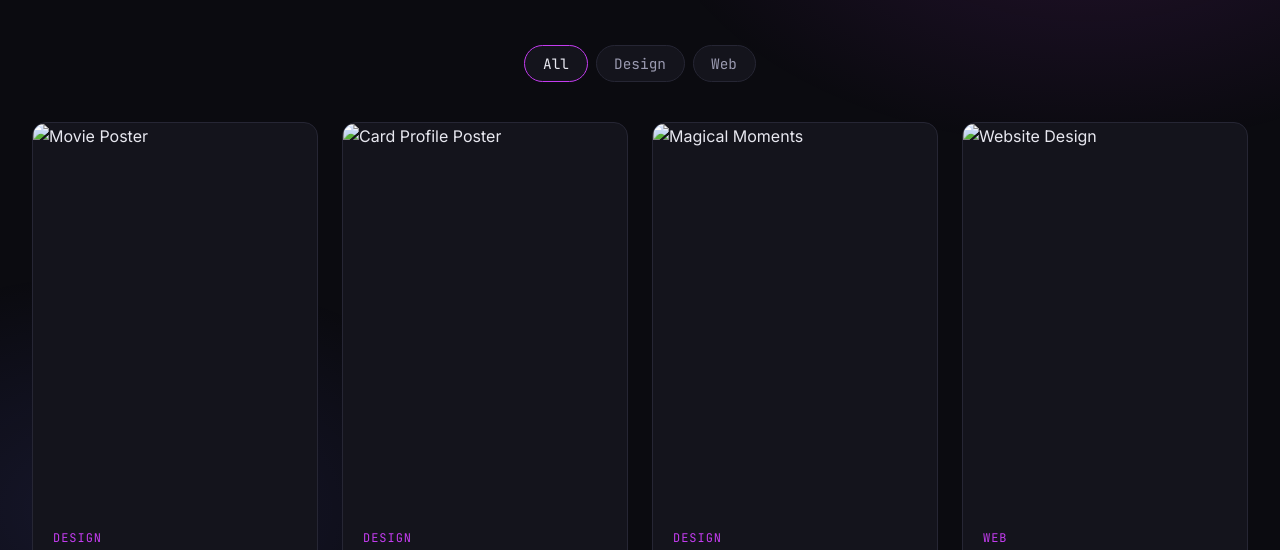
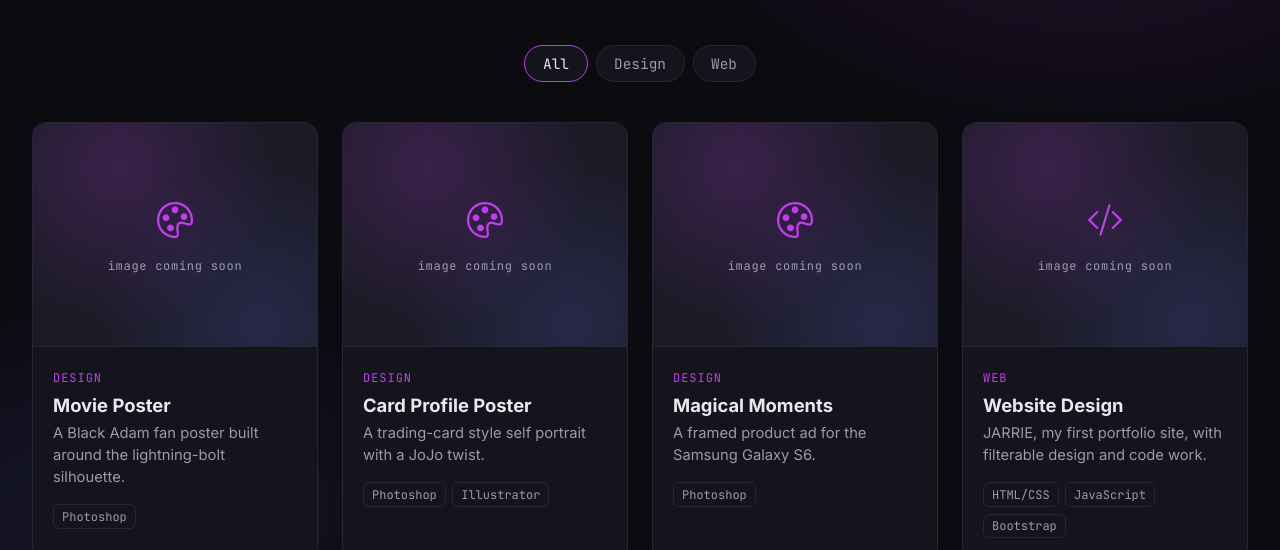
Before and after one commit to Jer-ryy/Jerriware, a website: page public/projects/index.html in a window 1280 px wide. Shown: the part 250-800 px from the top of the page. Drawn offline with nearby package versions, Linux system fonts and the light colour scheme.

Commit message:
feat(projects): use placeholder covers until project images are ready

```diff
--- a/public/projects/index.css
+++ b/public/projects/index.css
@@ -28,7 +28,22 @@
 }
 .project-card:hover { border-color: #3a3a52; }
 
-.cover { height: 24rem; }
+.cover { height: 14rem; }
+.cover-placeholder {
+  display: flex;
+  flex-direction: column;
+  align-items: center;
+  justify-content: center;
+  gap: 0.6rem;
+  color: var(--muted);
+  border-bottom: 1px solid var(--border);
+  background:
+    radial-gradient(circle at 30% 20%, rgba(196, 60, 240, 0.18), transparent 60%),
+    radial-gradient(circle at 80% 90%, rgba(106, 108, 255, 0.16), transparent 55%),
+    var(--surface-2);
+}
+.cover-placeholder i { font-size: 2.25rem; color: var(--accent); }
+.cover-placeholder span { font-size: 0.75rem; letter-spacing: 0.06em; }
 .cover-image { width: 100%; height: 100%; object-fit: cover; object-position: top; }
 
 .project-body { padding: 1.1rem 1.25rem 1.4rem; }
--- a/public/projects/index.js
+++ b/public/projects/index.js
@@ -1,4 +1,4 @@
-// Add projects here.
+// Add projects here. Leave imgSrc empty to show a placeholder cover.
 const projects = [
   {
     title: "Movie Poster",
@@ -6,7 +6,7 @@ const projects = [
     tools: ["Photoshop"],
     desc: "A Black Adam fan poster built around the lightning-bolt silhouette.",
     projLink: "",
-    imgSrc: "Movie-Poster.png",
+    imgSrc: "",
   },
   {
     title: "Card Profile Poster",
@@ -14,7 +14,7 @@ const projects = [
     tools: ["Photoshop", "Illustrator"],
     desc: "A trading-card style self portrait with a JoJo twist.",
     projLink: "",
-    imgSrc: "Card.png",
+    imgSrc: "",
   },
   {
     title: "Magical Moments",
@@ -22,7 +22,7 @@ const projects = [
     tools: ["Photoshop"],
     desc: "A framed product ad for the Samsung Galaxy S6.",
     projLink: "",
-    imgSrc: "Magical-Moments.png",
+    imgSrc: "",
   },
   {
     title: "Website Design",
@@ -30,17 +30,22 @@ const projects = [
     tools: ["HTML/CSS", "JavaScript", "Bootstrap"],
     desc: "JARRIE, my first portfolio site, with filterable design and code work.",
     projLink: "",
-    imgSrc: "Website-Portfolio.png",
+    imgSrc: "",
   },
 ];
 
 const grid = document.getElementById('project-grid');
 
 function cardHTML(project) {
-  const media = `
-    <div class="cover">
-      <img src="../assets/${project.imgSrc}" class="cover-image" alt="${project.title}" loading="lazy" />
-    </div>`;
+  const icon = project.category === 'web' ? 'bi-code-slash' : 'bi-palette';
+  const media = project.imgSrc
+    ? `<div class="cover">
+        <img src="../assets/${project.imgSrc}" class="cover-image" alt="${project.title}" loading="lazy" />
+      </div>`
+    : `<div class="cover cover-placeholder" aria-hidden="true">
+        <i class="bi ${icon}"></i>
+        <span class="mono">image coming soon</span>
+      </div>`;
 
   return `
     <div class="col-sm-6 col-lg-4 col-xl-3 project" data-category="${project.category}">
```
Also changed, not shown: README.md.
